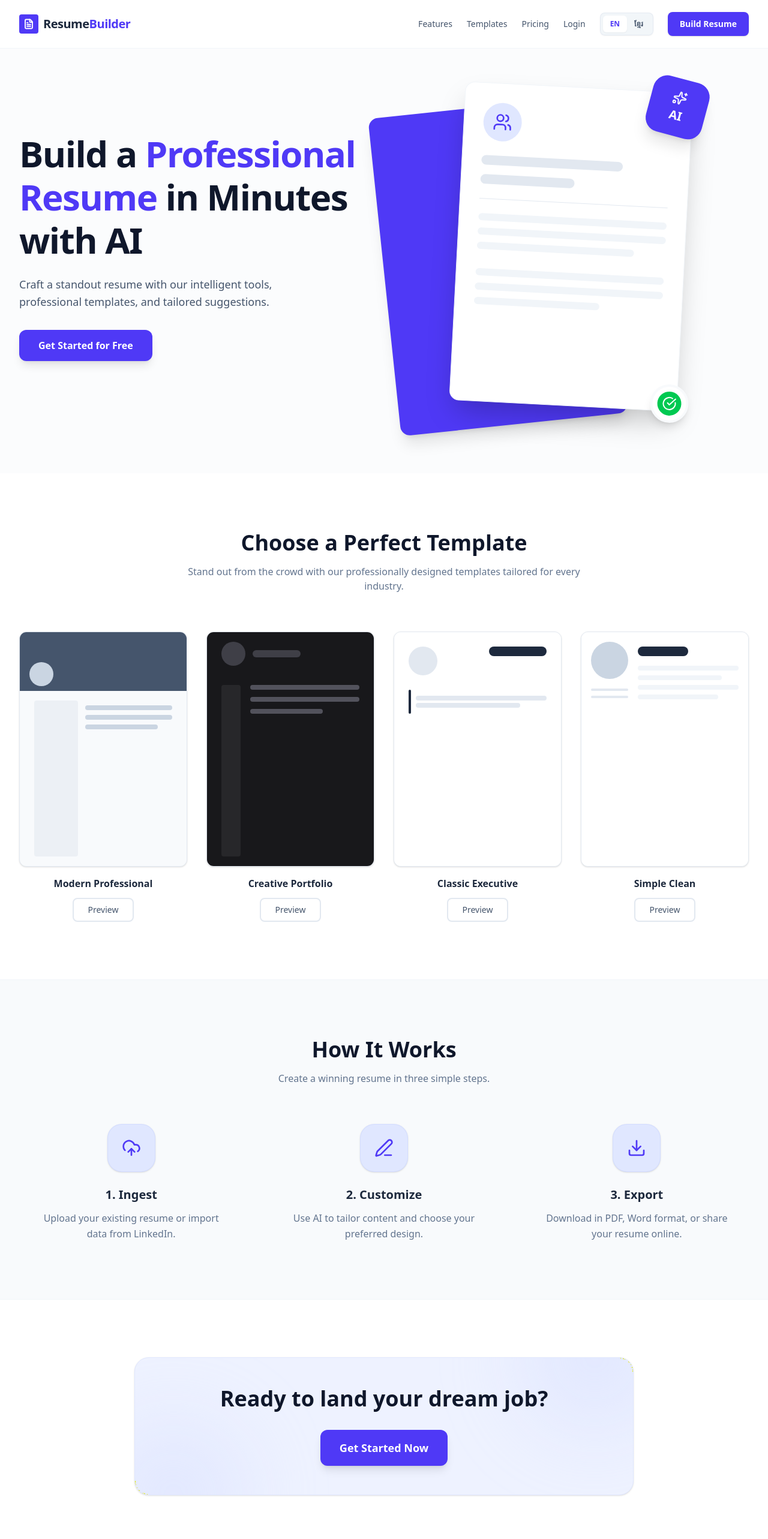
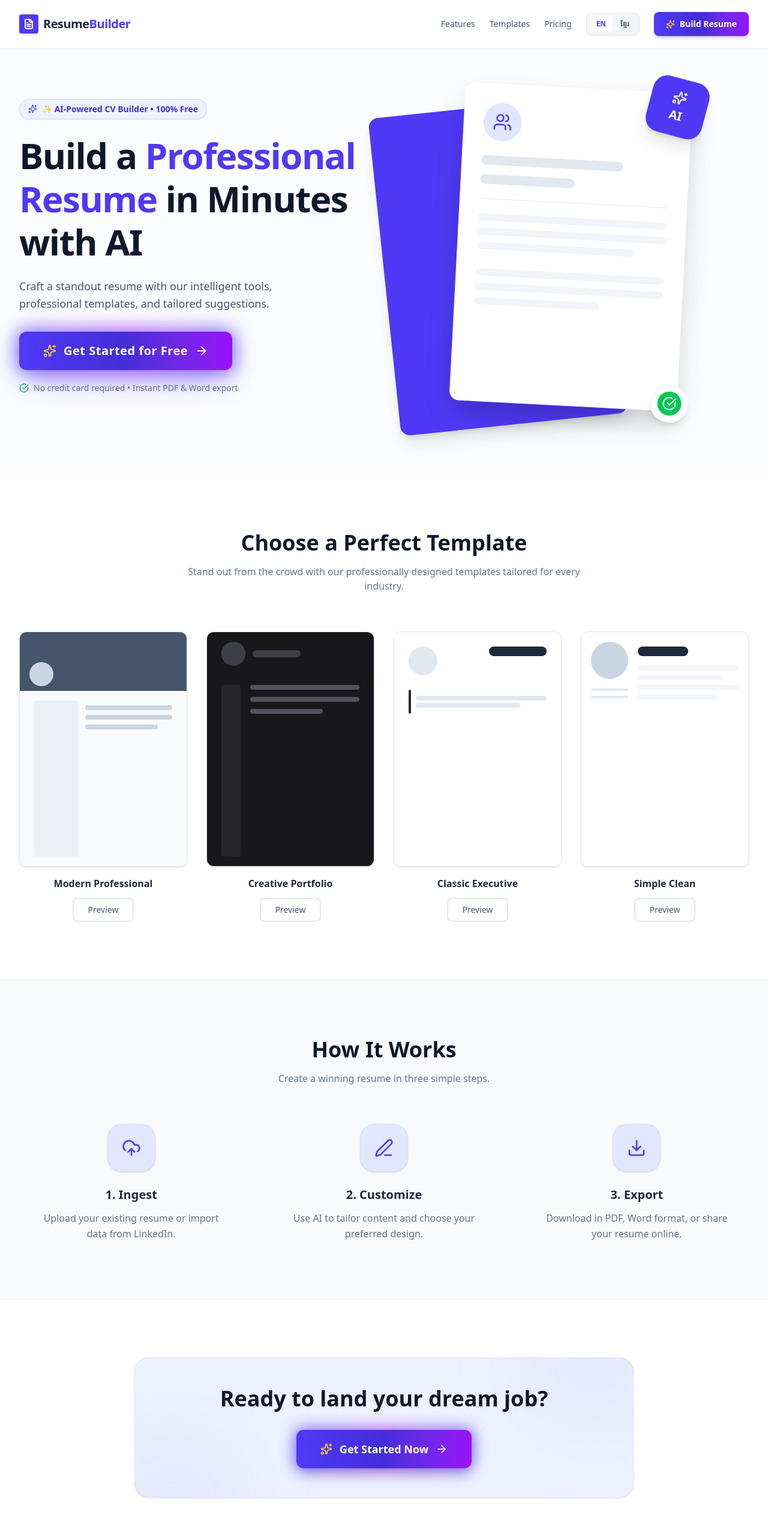
Before and after one commit to vengleab-personal-project/resume-builder, a Next.js app: page / in a window 1280 px wide. Shown: the top 2566 px of the page at 60% size. Built offline with nearby package versions, Linux system fonts and the light colour scheme; a web font is replaced by a local one.

Commit message:
feat: implement auto-ingest modal on empty CVs and enhance landing page CTA aesthetics with AI-themed updates

```diff
--- a/src/client/views/Landing/LandingPage.tsx
+++ b/src/client/views/Landing/LandingPage.tsx
@@ -12,7 +12,8 @@ import {
   Facebook,
   Instagram,
   CheckCircle,
-  Sparkles
+  Sparkles,
+  ArrowRight
 } from 'lucide-react';
 import { useTranslations } from '@/client/hooks/useTranslations';
 import { LanguageSwitcher } from '@/client/components/ui/LanguageSwitcher';
@@ -48,20 +49,23 @@ export default function LandingPage() {
               <Link href="#pricing" className="text-sm font-medium text-slate-600 hover:text-indigo-600 transition-colors">
                 {t.nav.pricing}
               </Link>
-              <Link href="/login" className="text-sm font-medium text-slate-600 hover:text-indigo-600 transition-colors">
+              {/* Temporarily hidden login button */}
+              {/* <Link href="/login" className="text-sm font-medium text-slate-600 hover:text-indigo-600 transition-colors">
                 {t.nav.login}
-              </Link>
+              </Link> */}
               <LanguageSwitcher variant="pill" />
-              <Link href="/builder" className="px-5 py-2.5 bg-indigo-600 text-white rounded-lg text-sm font-semibold hover:bg-indigo-700 transition-all shadow-sm hover:shadow-md active:scale-95">
-                {t.nav.buildResume}
+              <Link href="/builder" className="flex items-center gap-2 px-5 py-2.5 bg-gradient-to-r from-indigo-600 via-indigo-700 to-purple-600 hover:from-indigo-500 hover:to-purple-500 text-white rounded-lg text-sm font-semibold transition-all shadow-md shadow-indigo-600/25 hover:shadow-indigo-600/40 active:scale-95">
+                <Sparkles size={15} className="text-amber-300" />
+                <span>{t.nav.buildResume}</span>
               </Link>
             </div>
 
             {/* Mobile Actions */}
             <div className="flex items-center gap-2 md:hidden">
               <LanguageSwitcher variant="pill" />
-              <Link href="/builder" className="px-3 py-1.5 bg-indigo-600 text-white rounded-lg text-xs font-semibold">
-                {t.nav.buildResume}
+              <Link href="/builder" className="flex items-center gap-1.5 px-3 py-1.5 bg-indigo-600 text-white rounded-lg text-xs font-semibold">
+                <Sparkles size={12} className="text-amber-300" />
+                <span>{t.nav.buildResume}</span>
               </Link>
             </div>
           </div>
@@ -76,6 +80,12 @@ export default function LandingPage() {
 
               {/* Hero Copy */}
               <div className="max-w-2xl">
+                {/* Value highlight pill badge */}
+                <div className="inline-flex items-center gap-2 px-3.5 py-1.5 rounded-full bg-indigo-50 border border-indigo-200/80 text-indigo-700 text-xs sm:text-sm font-semibold mb-6 shadow-xs">
+                  <Sparkles size={15} className="text-indigo-600 animate-pulse" />
+                  <span>{t.hero.badge}</span>
+                </div>
+
                 <h1 className="text-4xl sm:text-5xl lg:text-6xl font-extrabold tracking-tight text-slate-900 leading-[1.2] mb-6">
                   {t.hero.titlePrefix}
                   <span className="text-indigo-600">{t.hero.titleHighlight}</span>
@@ -84,10 +94,28 @@ export default function LandingPage() {
                 <p className="text-lg text-slate-600 mb-8 leading-relaxed max-w-lg">
                   {t.hero.description}
                 </p>
-                <div className="flex flex-col sm:flex-row gap-4">
-                  <Link href="/builder" className="px-8 py-3.5 bg-indigo-600 text-white rounded-xl text-base font-semibold hover:bg-indigo-700 transition-all shadow-lg hover:shadow-indigo-600/25 active:scale-95 text-center">
-                    {t.hero.ctaButton}
-                  </Link>
+
+                {/* High-Visibility Hero CTA */}
+                <div className="flex flex-col items-start gap-4">
+                  <div className="relative group w-full sm:w-auto">
+                    {/* Glowing animated background underlay */}
+                    <div className="absolute -inset-1 bg-gradient-to-r from-indigo-600 via-purple-600 to-indigo-600 rounded-2xl blur-lg opacity-75 group-hover:opacity-100 transition duration-300 animate-pulse"></div>
+
+                    <Link
+                      href="/builder"
+                      className="relative flex items-center justify-center gap-3 px-10 py-4.5 bg-gradient-to-r from-indigo-600 via-indigo-700 to-purple-600 hover:from-indigo-500 hover:to-purple-500 text-white rounded-xl text-lg sm:text-xl font-extrabold shadow-2xl shadow-indigo-600/40 hover:shadow-indigo-600/60 active:scale-95 transition-all text-center w-full sm:w-auto tracking-wide"
+                    >
+                      <Sparkles size={22} className="text-amber-300 shrink-0" />
+                      <span>{t.hero.ctaButton}</span>
+                      <ArrowRight size={22} className="group-hover:translate-x-1.5 transition-transform shrink-0" />
+                    </Link>
+                  </div>
+
+                  {/* Trust check badge */}
+                  <p className="text-xs sm:text-sm font-medium text-slate-500 flex items-center gap-2 pt-1">
+                    <CheckCircle size={16} className="text-emerald-500 shrink-0" />
+                    <span>{t.hero.noCreditCard}</span>
+                  </p>
                 </div>
               </div>
 
@@ -313,9 +341,17 @@ export default function LandingPage() {
 
               <div className="relative z-10">
                 <h2 className="text-3xl md:text-4xl font-bold text-slate-900 mb-8">{t.cta.title}</h2>
-                <Link href="/builder" className="inline-block px-8 py-4 bg-indigo-600 text-white rounded-xl text-lg font-semibold hover:bg-indigo-700 transition-all shadow-lg hover:shadow-indigo-600/25 active:scale-95">
-                  {t.cta.button}
-                </Link>
+                <div className="relative inline-block group">
+                  <div className="absolute -inset-1 bg-gradient-to-r from-indigo-600 via-purple-600 to-indigo-600 rounded-2xl blur-md opacity-70 group-hover:opacity-100 transition duration-300 animate-pulse"></div>
+                  <Link
+                    href="/builder"
+                    className="relative flex items-center justify-center gap-3 px-10 py-4.5 bg-gradient-to-r from-indigo-600 via-indigo-700 to-purple-600 hover:from-indigo-500 hover:to-purple-500 text-white rounded-xl text-lg font-bold shadow-xl hover:shadow-2xl active:scale-95 transition-all"
+                  >
+                    <Sparkles size={20} className="text-amber-300" />
+                    <span>{t.cta.button}</span>
+                    <ArrowRight size={20} className="group-hover:translate-x-1.5 transition-transform" />
+                  </Link>
+                </div>
               </div>
             </div>
           </div>
--- a/src/shared/messages/en.ts
+++ b/src/shared/messages/en.ts
@@ -77,6 +77,7 @@ const en = {
         },
         actions: {
             ingest: "Ingest",
+            buildWithAi: "Build with AI",
             customize: "Customize"
         },
         sections: {
@@ -254,11 +255,13 @@ const en = {
             buildResume: "Build Resume"
         },
         hero: {
+            badge: "✨ AI-Powered CV Builder • 100% Free",
             titlePrefix: "Build a ",
             titleHighlight: "Professional Resume",
             titleSuffix: " in Minutes with AI",
             description: "Craft a standout resume with our intelligent tools, professional templates, and tailored suggestions.",
             ctaButton: "Get Started for Free",
+            noCreditCard: "No credit card required • Instant PDF & Word export",
             aiBadge: "AI"
         },
         templates: {
--- a/src/shared/messages/km.ts
+++ b/src/shared/messages/km.ts
@@ -79,6 +79,7 @@ const km: typeof en = {
         },
         actions: {
             ingest: "បញ្ចូលប្រវត្តិរូប",
+            buildWithAi: "បង្កើតជាមួយ AI",
             customize: "កែប្រែទម្រង់"
         },
         sections: {
@@ -256,11 +257,13 @@ const km: typeof en = {
             buildResume: "បង្កើតប្រវត្តិរូប"
         },
         hero: {
+            badge: "✨ កម្មវិធីបង្កើតប្រវត្តិរូបវៃឆ្លាតជាមួយ AI • ឥតគិតថ្លៃ ១០០%",
             titlePrefix: "បង្កើត",
             titleHighlight: "ប្រវត្តិរូបវិជ្ជាជីវៈ",
             titleSuffix: " ត្រឹមតែប៉ុន្មាននាទីជាមួយ AI",
             description: "បង្កើតប្រវត្តិរូបដ៏លេចធ្លោជាមួយនឹងឧបករណ៍វៃឆ្លាត គំរូប្រកបដោយវិជ្ជាជីវៈ និងការផ្ដល់យោបល់សមស្របតាមតម្រូវការរបស់អ្នក។",
             ctaButton: "ចាប់ផ្តើមដោយឥតគិតថ្លៃ",
+            noCreditCard: "មិនត្រូវការកាតធនាគារ • ទាញយកជា PDF & Word ភ្លាមៗ",
             aiBadge: "AI"
         },
         templates: {
```
Also changed, not shown: src/client/views/CvBuilder/CvBuilder.tsx (+27 -4 lines).
